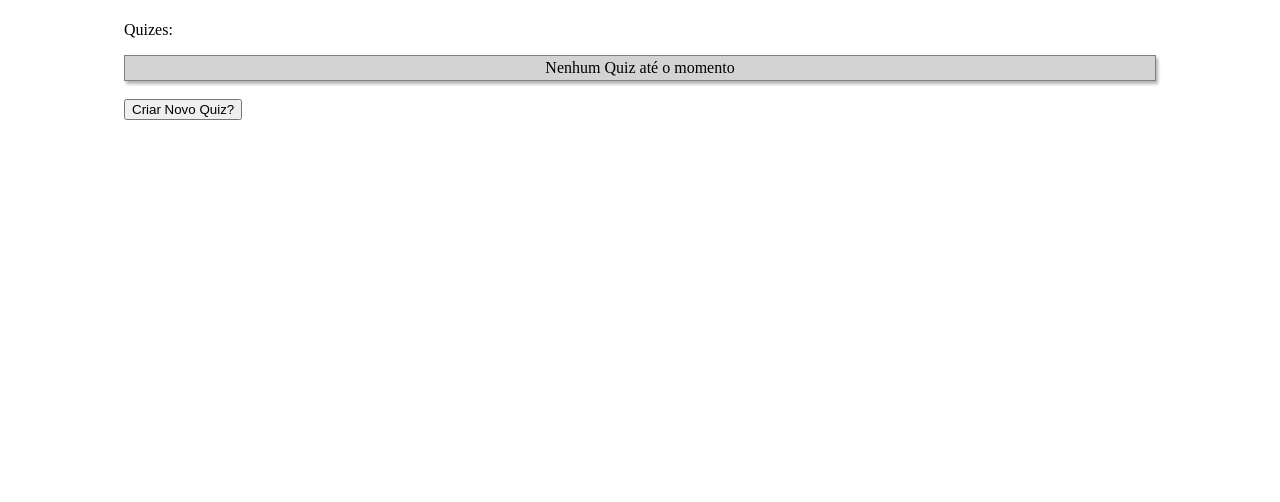
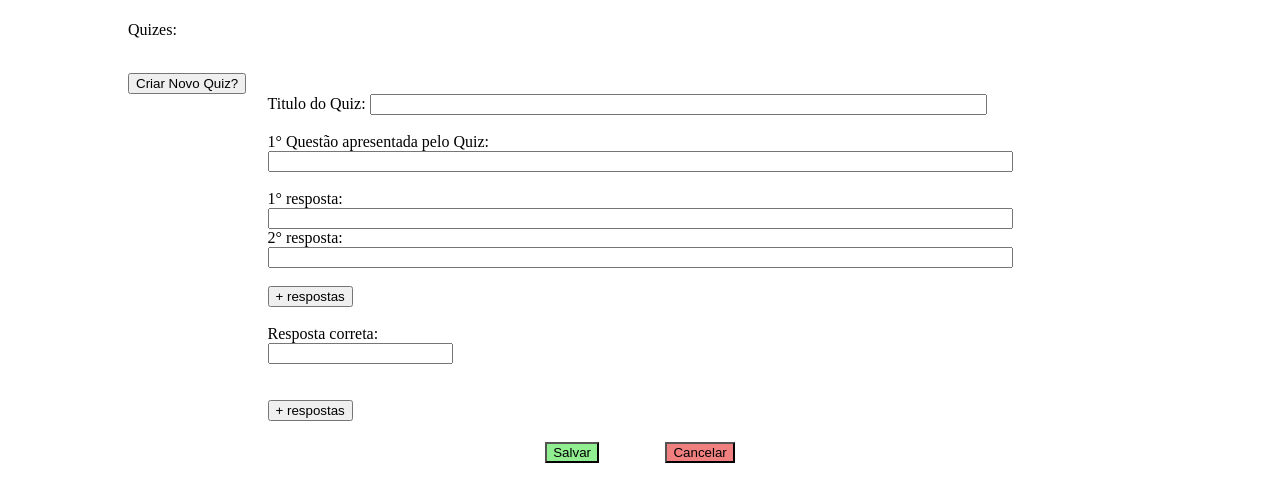
Before and after one commit to 8BitsSpike/QUIZ-MAKER, a plain HTML site: page quiz/home.html in a window 1280 px wide. Drawn offline with Linux system fonts and the light colour scheme.

Commit message:
Update script.js
correção na função criação

```diff
--- a/quiz/home.html
+++ b/quiz/home.html
@@ -29,3 +29,30 @@
         };
     </script>
 </body>
+
+
+<div class="alinhaH alinhaV">
+    <div class="formularioQuiz alinhaV">
+        <form>
+            <div id="perg1">
+                <label for="titu">Titulo do Quiz:</label>
+                <input type="text" id="titu" nome="titu" size="74" required><br><br>
+                <label for="enuncia">1° Questão apresentada pelo Quiz:</label><br>
+                <input type="text" id="enuncia" nome="enuncia" size="90" required><br><br>
+                <label for="resp">1° resposta:</label><br>
+                <input type="text" id="resp" nome="resp" size="90" required><br>
+                <label for="resp1">2° resposta:</label><br>
+                <input type="text" id="resp1" nome="resp1" size="90" required><br>
+                <div id="respExtra"></div><br>
+                <button type="button" id="btnMaisResp" onclick="maisOpc('perg1')">+ respostas</button><br><br>
+                <label for="correto">Resposta correta:</label><br>
+                <input type="number" id="correto" nome="correto" size="3" maxlength="2" required><br>
+            </div>
+            <div id="pergExtas"></div><br><br>
+            <button type="button" id="btnMaisPerg" onclick="maisperg()">+ respostas</button><br><br>
+        </form>
+    </div>
+    <div class="espacinho"><button type="button" class="btnS" id="btnSalvar" onclick="salvar()">Salvar</button>
+        <button type="button" class="btnC" id="btnCancelar" onclick="cancelar()">Cancelar</button>
+    </div>
+</div>
--- a/quiz/script.js
+++ b/quiz/script.js
@@ -19,7 +19,7 @@ function listagem() {
 function criar() {
   let destino = document.getElementById('areaCriacao1');
   let conteudo =
-    '<div class="alinhaH alinhaV"><div class="formularioQuiz alinhaV"><form><label for="titu">Titulo do Quiz:</label><input type="text" id="titu" nome="titu" size="74" required><br><br><label for="enuncia">Questão apresentada pelo Quiz:</label><br><input type="text" id="enuncia" nome="enuncia" size="90" required><br><br><label for="resp">1° resposta:</label><br><input type="text" id="resp" nome="resp" size="90" required><br><label for="resp1">2° resposta:</label><br><input type="text" id="resp1" nome="resp1" size="90" required><br><div id="respExtra"></div><br><button type="button" id="btnMaisResp" onclick="maisOpc()">+ respostas</button><br><br><label for="correto">Resposta correta:</label><br><input type="number" id="correto" nome="correto" size="3" maxlength="2" required><br></form></div><div class="espacinho"><button type="button" class="btnS" id="btnSalvar" onclick="salvar()">Salvar</button><button type="button" class="btnC" id="btnCancelar" onclick="cancelar()">Cancelar</button></div></div>';
+    '<div class="alinhaH alinhaV"><div class="formularioQuiz alinhaV"><form><div id="perg1"><label for="titu">Titulo do Quiz:</label><input type="text" id="titu" nome="titu" size="74" required><br><br><label for="enuncia">1° Questão apresentada pelo Quiz:</label><br><input type="text" id="enuncia" nome="enuncia" size="90" required><br><br><label for="resp">1° resposta:</label><br><input type="text" id="resp" nome="resp" size="90" required><br><label for="resp1">2° resposta:</label><br><input type="text" id="resp1" nome="resp1" size="90" required><br><div id="respExtra"></div><br><button type="button" id="btnMaisResp" onclick="maisOpc('perg1')">+ respostas</button><br><br><label for="correto">Resposta correta:</label><br><input type="number" id="correto" nome="correto" size="3" maxlength="2" required><br></div><div id="pergExtas"></div><br><br><button type="button" id="btnMaisPerg" onclick="maisperg()">+ respostas</button><br><br></form></div><div class="espacinho"><button type="button" class="btnS" id="btnSalvar" onclick="salvar()">Salvar</button><button type="button" class="btnC" id="btnCancelar" onclick="cancelar()">Cancelar</button></div></div>';
   destino.innerHTML = conteudo;
 }
 
@@ -37,13 +37,18 @@ function cancelar() {
   areaCriacao.innerHTML = retornoAoNormal;
 }
 
-function maisOpc() {
-  let area = document.getElementById('respExtra');
+function maisperg() {
+
+}
+
+function maisOpc(lugar) {
+  const parent = document.getElementById(lugar);
+  const area = parent.querySelector('respExtra');
   let filhotes = area.childElementCount;
   let arrayResposta = [];
   for (let k = 0; k < filhotes; k++) {
     let filhoteAtual = 'resp' + k + 2;
-    let coleira = document.getElementById(filhoteAtual).value;
+    let coleira = area.querySelector(filhoteAtual).value;
     arrayResposta.push(coleira);
   }
   let nome = 'resp' + filhotes + 2;
@@ -61,7 +66,7 @@ function maisOpc() {
   area.innerHTML += conteudo;
   for (let i = 0; i < filhotes; i++) {
     let filhoteAtual = 'resp' + i + 2;
-    let coleira = document.getElementById(filhoteAtual);
+    let coleira = area.querySelector(filhoteAtual);
     coleira.value = arrayResposta[i];
   }
 }
```
